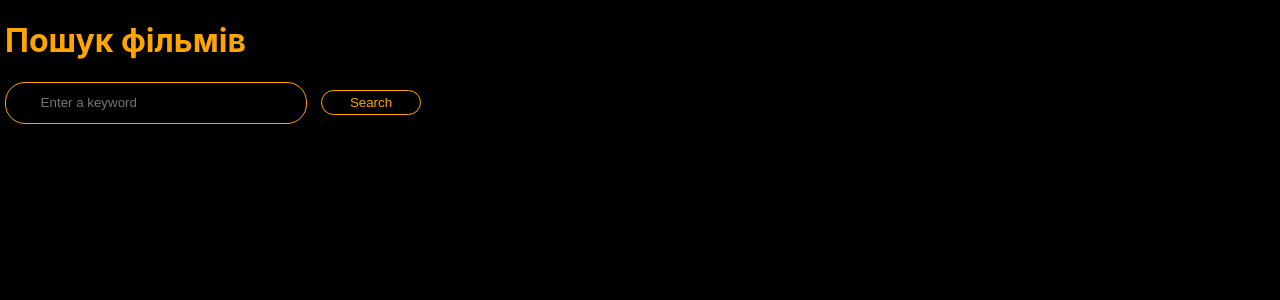
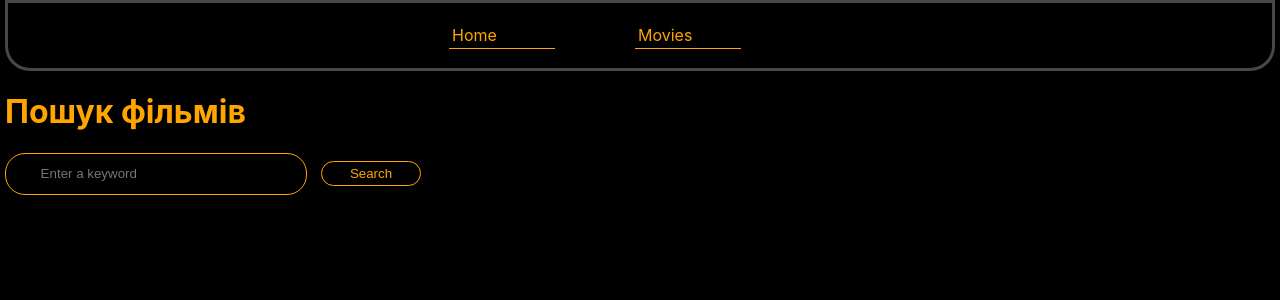
Before and after one commit to Ostap2/goit-react-hw-05-movies, a React (Create React App) app: page /goit-react-hw-05-movies/movies in a window 1280 px wide. Shown: the top 300 px of the page. Built offline with nearby package versions, Linux system fonts and the light colour scheme.

Commit message:
Update App.jsx

```diff
--- a/src/components/App.jsx
+++ b/src/components/App.jsx
@@ -6,11 +6,13 @@ const Movies = lazy(() => import('./Movies/Movies'));
 const MovieDetails = lazy(() => import('./MovieDetails/MovieDetails'));
 const Cast = lazy(() => import('./Cast/Cast'));
 const Reviews = lazy(() => import('./Reviews/Reviews'));
+const Header = lazy(() => import('./Header/Header')); // Додайте імпорт Header
 
 function App() {
   return (
     <div>
       <Suspense fallback={<div>Loading...</div>}>
+        <Header /> {/* Додайте компонент Header тут */}
         <Routes>
           <Route path='/' element={<Home />} />
           <Route path="/movies" element={<Movies />} />
```
